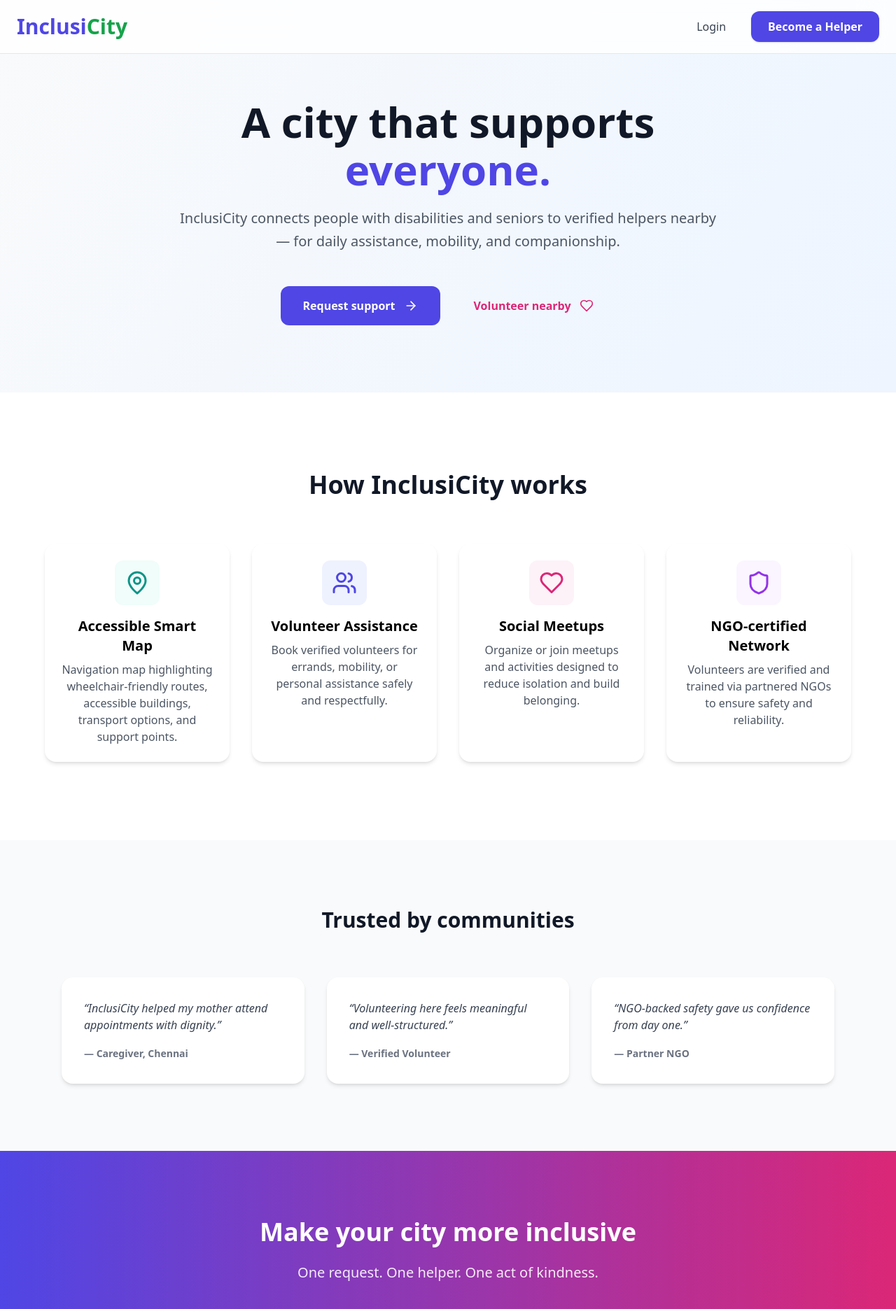
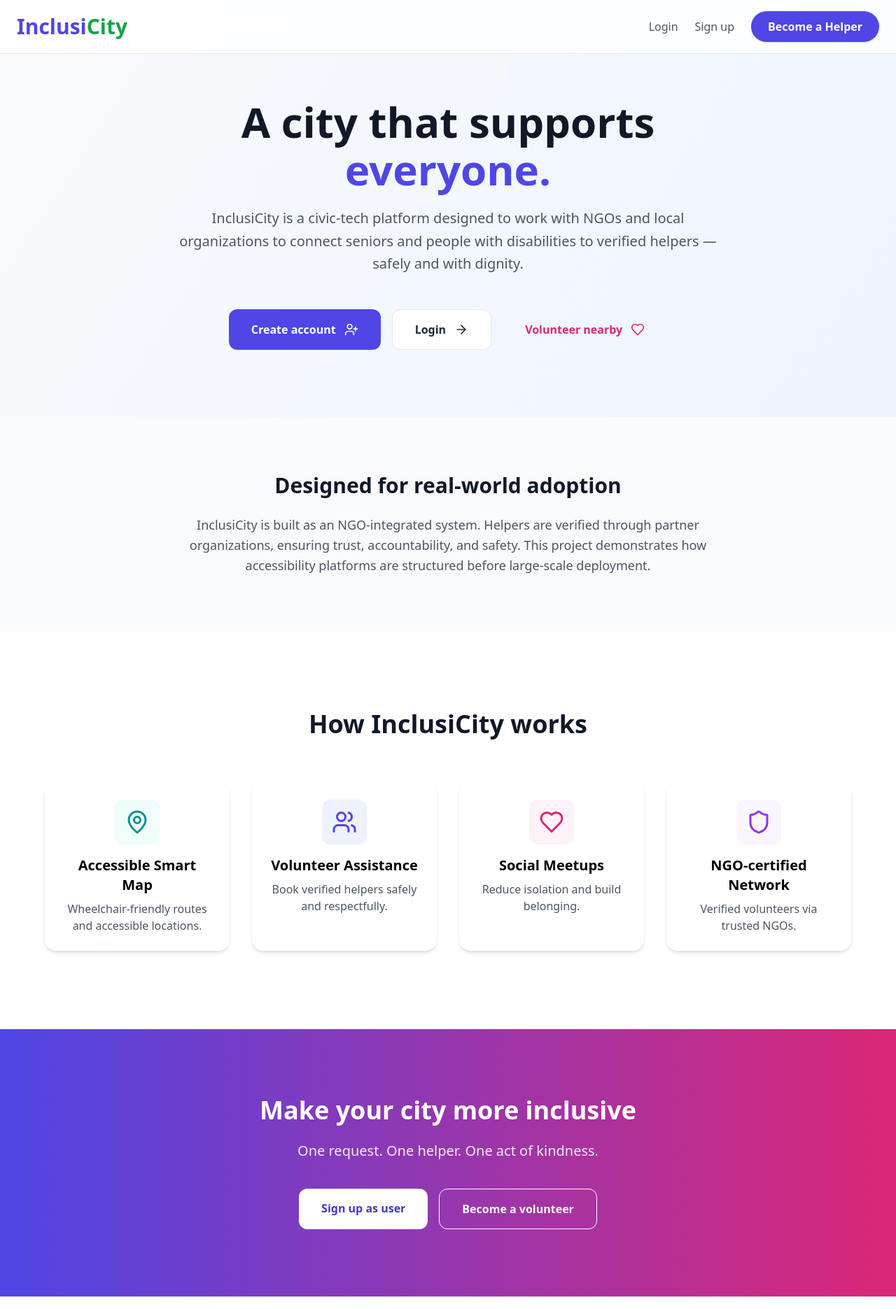
Before and after one commit to sarukeshwar2016/Inclusicity, a React (Vite) app in the folder frontend/: page / in a window 1280 px wide. Shown: the top 1871 px of the page at 70% size. Built offline with nearby package versions, Linux system fonts and the light colour scheme.

Commit message:
HomePage Update

```diff
--- a/frontend/src/pages/HomePage.jsx
+++ b/frontend/src/pages/HomePage.jsx
@@ -1,5 +1,5 @@
 import { Link } from 'react-router-dom';
-import { ArrowRight, Heart, Shield, Users, MapPin } from 'lucide-react';
+import { ArrowRight, Heart, Shield, Users, MapPin, UserPlus } from 'lucide-react';
 import { motion } from 'framer-motion';
 
 const fadeUp = {
@@ -19,25 +19,32 @@ export default function HomePage() {
     <div className="min-h-screen bg-gradient-to-br from-gray-50 via-blue-50 to-indigo-50">
 
       {/* Navbar */}
-      <nav className="fixed top-0 left-0 right-0 z-50 bg-white/80 backdrop-blur-xl border-b border-gray-200" aria-label="Main navigation">
+      <nav className="fixed top-0 left-0 right-0 z-50 bg-white/80 backdrop-blur-xl border-b border-gray-200">
         <div className="max-w-7xl mx-auto px-6 py-4 flex justify-between items-center">
-          <Link to="/" className="text-3xl font-bold focus:outline-none focus-visible:ring-2 focus-visible:ring-indigo-500 rounded">
+          <Link to="/" className="text-3xl font-bold">
             <span className="text-indigo-600">Inclusi</span>
             <span className="text-green-600">City</span>
           </Link>
 
-          <div className="flex gap-3">
+          <div className="flex items-center gap-6">
             <Link
               to="/login"
-              aria-label="Login to InclusiCity"
-              className="px-6 py-2.5 text-gray-700 font-medium hover:bg-gray-100 rounded-xl transition focus-visible:ring-2 focus-visible:ring-indigo-500"
+              className="text-gray-600 font-medium hover:text-indigo-600 transition"
             >
               Login
             </Link>
+
+            <Link
+              to="/signup"
+              className="text-gray-600 font-medium hover:text-indigo-600 transition"
+            >
+              Sign up
+            </Link>
+
             <Link
               to="/signup/helper"
-              aria-label="Become a helper"
-              className="px-6 py-2.5 bg-indigo-600 text-white rounded-xl font-semibold hover:bg-indigo-700 transition shadow focus-visible:ring-2 focus-visible:ring-indigo-300"
+              className="px-6 py-2.5 bg-indigo-600 text-white rounded-full
+                         font-semibold hover:bg-indigo-700 transition shadow"
             >
               Become a Helper
             </Link>
@@ -60,24 +67,36 @@ export default function HomePage() {
           </h1>
 
           <p className="mt-6 text-xl text-gray-600 leading-relaxed max-w-3xl mx-auto">
-            InclusiCity connects people with disabilities and seniors to verified helpers nearby —
-            for daily assistance, mobility, and companionship.
+            InclusiCity is a civic-tech platform designed to work with NGOs and
+            local organizations to connect seniors and people with disabilities
+            to verified helpers — safely and with dignity.
           </p>
 
           <div className="mt-12 flex flex-col sm:flex-row gap-4 justify-center">
             <Link
+              to="/signup"
+              className="inline-flex items-center justify-center gap-3 px-8 py-4
+                         bg-indigo-600 text-white rounded-xl font-semibold
+                         hover:bg-indigo-700 transition"
+            >
+              Create account
+              <UserPlus size={20} />
+            </Link>
+
+            <Link
               to="/login"
-              aria-label="Request support"
-              className="inline-flex items-center justify-center gap-3 px-8 py-4 bg-indigo-600 text-white rounded-xl font-semibold hover:bg-indigo-700 transition focus-visible:ring-2 focus-visible:ring-indigo-300"
+              className="inline-flex items-center justify-center gap-3 px-8 py-4
+                         bg-white text-gray-800 rounded-xl font-semibold
+                         hover:bg-gray-100 transition border"
             >
-              Request support
+              Login
               <ArrowRight size={20} />
             </Link>
 
             <Link
               to="/signup/helper"
-              aria-label="Volunteer nearby"
-              className="inline-flex items-center justify-center gap-3 px-8 py-4 text-pink-600 hover:bg-pink-50 rounded-xl font-semibold transition focus-visible:ring-2 focus-visible:ring-pink-300"
+              className="inline-flex items-center justify-center gap-3 px-8 py-4
+                         text-pink-600 hover:bg-pink-50 rounded-xl font-semibold transition"
             >
               Volunteer nearby
               <Heart size={20} />
@@ -86,8 +105,23 @@ export default function HomePage() {
         </motion.div>
       </section>
 
-      {/* How it Works - Extended */}
-      {/* How it Works - Redesigned Features */}
+      {/* Institutional Context */}
+      <section className="py-20 px-6 bg-gray-50">
+        <div className="max-w-5xl mx-auto text-center">
+          <h2 className="text-3xl font-semibold text-gray-900 mb-6">
+            Designed for real-world adoption
+          </h2>
+
+          <p className="text-lg text-gray-600 leading-relaxed max-w-3xl mx-auto">
+            InclusiCity is built as an NGO-integrated system. Helpers are verified
+            through partner organizations, ensuring trust, accountability, and
+            safety. This project demonstrates how accessibility platforms are
+            structured before large-scale deployment.
+          </p>
+        </div>
+      </section>
+
+      {/* How it Works */}
       <section className="py-28 px-6 bg-white">
         <div className="max-w-6xl mx-auto">
           <motion.h2
@@ -111,69 +145,40 @@ export default function HomePage() {
               {
                 icon: <MapPin size={36} className="text-teal-600" />,
                 title: 'Accessible Smart Map',
-          desc: 'Navigation map highlighting wheelchair-friendly routes, accessible buildings, transport options, and support points.',
+                desc: 'Wheelchair-friendly routes and accessible locations.',
                 color: 'bg-teal-50'
               },
               {
                 icon: <Users size={36} className="text-indigo-600" />,
                 title: 'Volunteer Assistance',
-          desc: 'Book verified volunteers for errands, mobility, or personal assistance safely and respectfully.',
+                desc: 'Book verified helpers safely and respectfully.',
                 color: 'bg-indigo-50'
               },
               {
                 icon: <Heart size={36} className="text-pink-600" />,
                 title: 'Social Meetups',
-          desc: 'Organize or join meetups and activities designed to reduce isolation and build belonging.',
+                desc: 'Reduce isolation and build belonging.',
                 color: 'bg-pink-50'
               },
               {
                 icon: <Shield size={36} className="text-purple-600" />,
                 title: 'NGO-certified Network',
-          desc: 'Volunteers are verified and trained via partnered NGOs to ensure safety and reliability.',
+                desc: 'Verified volunteers via trusted NGOs.',
                 color: 'bg-purple-50'
               }
             ].map((item, i) => (
               <motion.div
                 key={i}
-          className="bg-white rounded-2xl p-6 flex flex-col items-center text-center shadow-md hover:shadow-xl hover:scale-105 transition-transform duration-300"
+                className="bg-white rounded-2xl p-6 text-center shadow-md
+                           hover:shadow-xl hover:scale-105 transition"
                 variants={fadeUp}
               >
-          <div className={`w-16 h-16 ${item.color} rounded-xl flex items-center justify-center mb-4`}>
+                <div className={`w-16 h-16 ${item.color} rounded-xl
+                                 flex items-center justify-center mx-auto mb-4`}>
                   {item.icon}
                 </div>
                 <h3 className="text-xl font-semibold mb-2">{item.title}</h3>
-          <p className="text-gray-600 text-base">{item.desc}</p>
-        </motion.div>
-      ))}
-    </motion.div>
-  </div>
-</section>
-
-
-      {/* Testimonials */}
-      <section className="py-24 bg-gray-50">
-        <div className="max-w-6xl mx-auto px-6">
-          <h2 className="text-3xl font-semibold text-center text-gray-900 mb-16">Trusted by communities</h2>
-
-          <motion.div
-            className="grid md:grid-cols-3 gap-8"
-            initial="hidden"
-            whileInView="visible"
-            viewport={{ once: true }}
-            variants={staggerContainer}
-          >
-            {[
-              { quote: 'InclusiCity helped my mother attend appointments with dignity.', name: 'Caregiver, Chennai' },
-              { quote: 'Volunteering here feels meaningful and well-structured.', name: 'Verified Volunteer' },
-              { quote: 'NGO-backed safety gave us confidence from day one.', name: 'Partner NGO' }
-            ].map((t, i) => (
-              <motion.div
-                key={i}
-                className="bg-white p-8 rounded-2xl shadow-md hover:shadow-lg transition"
-                variants={fadeUp}
-              >
-                <p className="text-gray-700 italic mb-4">“{t.quote}”</p>
-                <span className="text-sm font-semibold text-gray-500">— {t.name}</span>
+                <p className="text-gray-600">{item.desc}</p>
               </motion.div>
             ))}
           </motion.div>
@@ -183,19 +188,35 @@ export default function HomePage() {
       {/* CTA */}
       <section className="py-24 bg-gradient-to-r from-indigo-600 to-pink-600 text-white">
         <div className="max-w-4xl mx-auto text-center px-6">
-          <h2 className="text-4xl font-semibold mb-6">Make your city more inclusive</h2>
-          <p className="text-xl opacity-90 mb-10">One request. One helper. One act of kindness.</p>
+          <h2 className="text-4xl font-semibold mb-6">
+            Make your city more inclusive
+          </h2>
+          <p className="text-xl opacity-90 mb-10">
+            One request. One helper. One act of kindness.
+          </p>
 
           <div className="flex flex-col sm:flex-row gap-4 justify-center">
-            <Link to="/login" className="px-8 py-4 bg-white text-indigo-700 rounded-xl font-semibold hover:bg-gray-100 transition">Get started</Link>
-            <Link to="/signup/helper" className="px-8 py-4 border border-white rounded-xl font-semibold hover:bg-white/10 transition">Become a volunteer</Link>
+            <Link
+              to="/signup"
+              className="px-8 py-4 bg-white text-indigo-700 rounded-xl
+                         font-semibold hover:bg-gray-100 transition"
+            >
+              Sign up as user
+            </Link>
+            <Link
+              to="/signup/helper"
+              className="px-8 py-4 border border-white rounded-xl
+                         font-semibold hover:bg-white/10 transition"
+            >
+              Become a volunteer
+            </Link>
           </div>
         </div>
       </section>
 
       {/* Footer */}
       <footer className="py-10 text-center text-gray-500 bg-white border-t">
-        © {new Date().getFullYear()} InclusiCity · Built for accessibility and dignity
+        © {new Date().getFullYear()} InclusiCity · NGO-integrated accessibility platform (Prototype)
       </footer>
     </div>
   );
```
Lines whose indentation alone changed are shown as unchanged.
